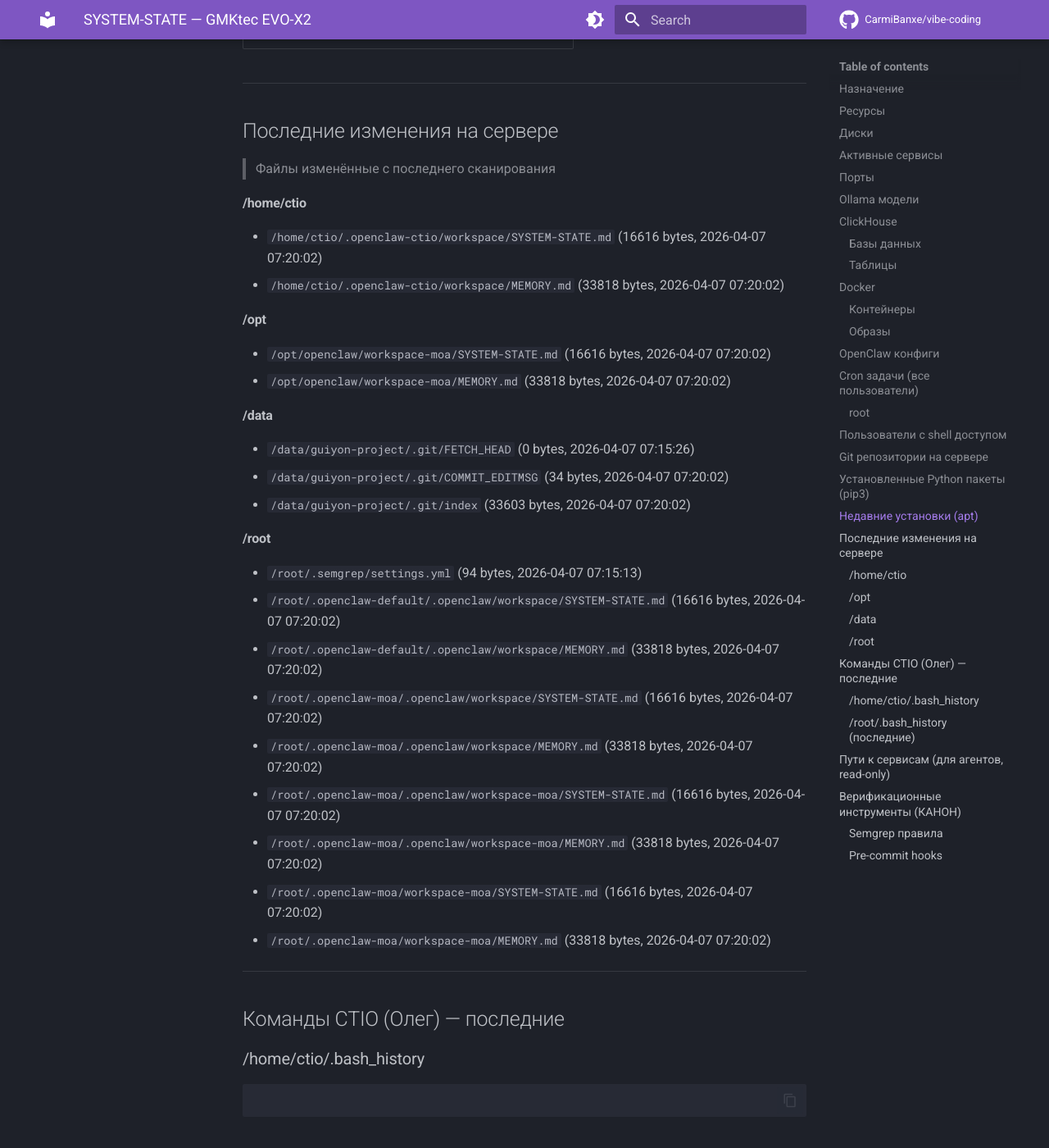
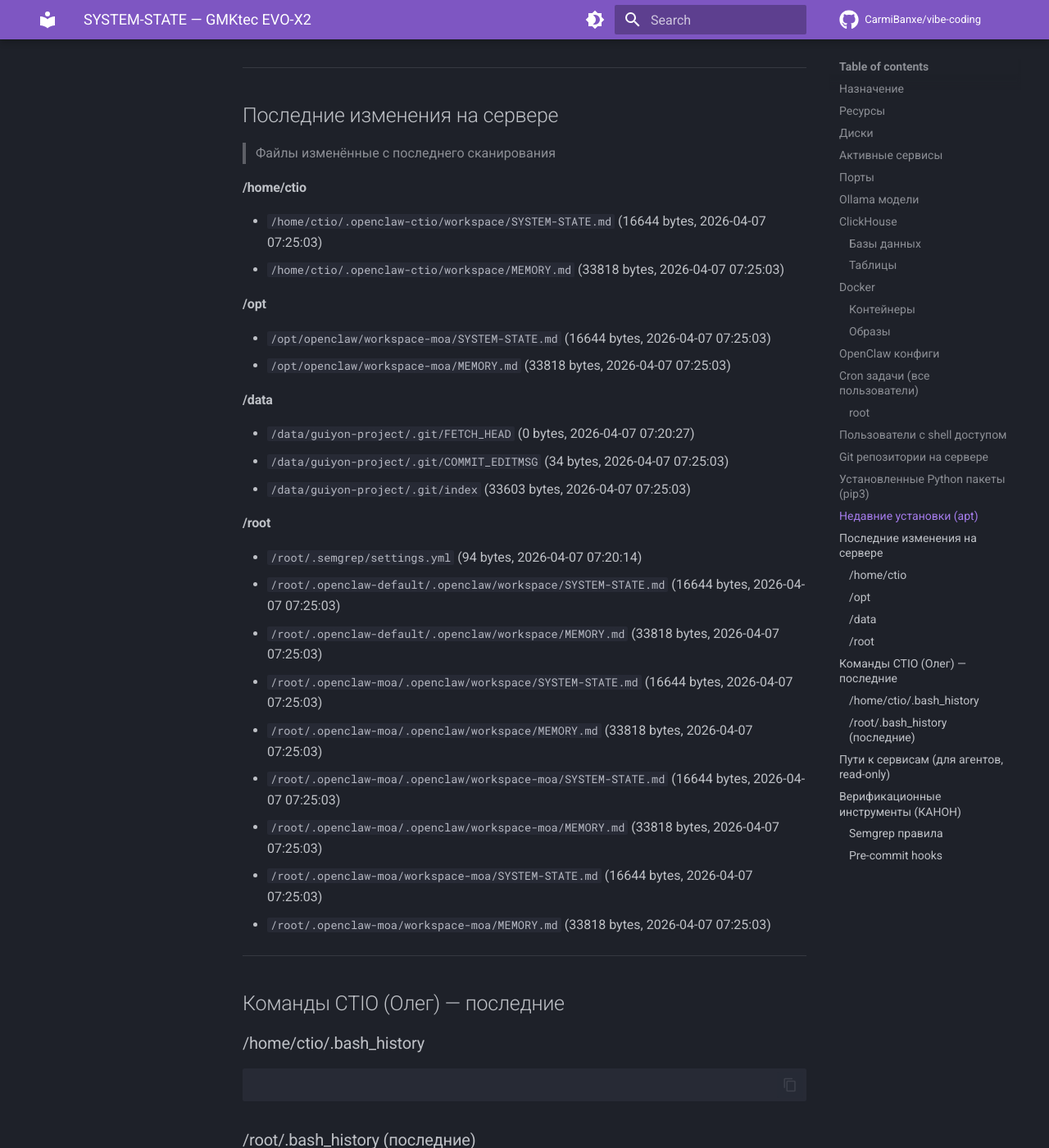
Before and after one commit to CarmiBanxe/vibe-coding, an MkDocs documentation site: the page built from docs/SYSTEM-STATE.md, in a window 1280 px wide and 1400 px high, scrolled down 13841 px. Shown: the whole window at 82% size. Built offline with MkDocs 1.6.1 and Material for MkDocs 9.7.7, drawn with Linux system fonts in a browser that asks for light colours; comment, search, counter and statistics services are not loaded; some of the changed text lies outside the part shown.

Commit message:
auto: SYSTEM-STATE v2 update (2026-04-07 07:25 CEST)

```diff
--- a/docs/SYSTEM-STATE.md
+++ b/docs/SYSTEM-STATE.md
@@ -1,6 +1,6 @@
 # SYSTEM-STATE — GMKtec EVO-X2
 > Автоматически обновляется каждые 5 минут
-> Последнее сканирование: 2026-04-07 07:20 CEST
+> Последнее сканирование: 2026-04-07 07:25 CEST
 > Источник: ctio-watcher.sh v2 (cron)
 
 ## Назначение
@@ -235,7 +234,7 @@
 | kyb-app | ghcr.io/ballerine-io/kyb-app:dev | Up 4 days | 0.0.0.0:5201->80/tcp, [::]:5201->80/tcp |
 | workflows-dashboard | ghcr.io/ballerine-io/workflows-dashboard:dev | Up 4 days | 0.0.0.0:5200->80/tcp, [::]:5200->80/tcp |
 | backoffice | ghcr.io/ballerine-io/backoffice:dev | Up 4 days | 0.0.0.0:5137->80/tcp, [::]:5137->80/tcp |
-| workflow-service | ghcr.io/ballerine-io/workflows-service:dev | Up 13 seconds | 0.0.0.0:3000->3000/tcp, [::]:3000->3000/tcp |
+| workflow-service | ghcr.io/ballerine-io/workflows-service:dev | Up 5 seconds | 0.0.0.0:3000->3000/tcp, [::]:3000->3000/tcp |
 | jube.webapi | jube.app | Up 5 days (healthy) | 127.0.0.1:5001->5001/tcp |
 | jube.jobs | jube.app | Up 4 days (healthy) | 5001/tcp |
 | postgres | postgres:17 | Up 9 hours | 0.0.0.0:5432->5432/tcp, [::]:5432->5432/tcp, 127.0.0.1:15432->5432/tcp |
@@ -250,8 +249,8 @@
 | marble-src-marble-frontend:latest | 757MB |
 | marble-src-marble-backend:latest | 255MB |
 | andreysenov/firebase-tools:latest | 1.47GB |
+| <none>:<none> | 646MB |
 | jube.app:latest | 646MB |
-| <none>:<none> | 646MB |
 | mongo:8 | 950MB |
 | postgis/postgis:17-3.5 | 637MB |
 | postgres:17 | 453MB |
@@ -380,28 +379,28 @@
 
 
 #### /home/ctio
-- `/home/ctio/.openclaw-ctio/workspace/SYSTEM-STATE.md` (16616 bytes, 2026-04-07 07:20:02)
-- `/home/ctio/.openclaw-ctio/workspace/MEMORY.md` (33818 bytes, 2026-04-07 07:20:02)
+- `/home/ctio/.openclaw-ctio/workspace/SYSTEM-STATE.md` (16644 bytes, 2026-04-07 07:25:03)
+- `/home/ctio/.openclaw-ctio/workspace/MEMORY.md` (33818 bytes, 2026-04-07 07:25:03)
 
 #### /opt
-- `/opt/openclaw/workspace-moa/SYSTEM-STATE.md` (16616 bytes, 2026-04-07 07:20:02)
-- `/opt/openclaw/workspace-moa/MEMORY.md` (33818 bytes, 2026-04-07 07:20:02)
+- `/opt/openclaw/workspace-moa/SYSTEM-STATE.md` (16644 bytes, 2026-04-07 07:25:03)
+- `/opt/openclaw/workspace-moa/MEMORY.md` (33818 bytes, 2026-04-07 07:25:03)
 
 #### /data
-- `/data/guiyon-project/.git/FETCH_HEAD` (0 bytes, 2026-04-07 07:15:26)
-- `/data/guiyon-project/.git/COMMIT_EDITMSG` (34 bytes, 2026-04-07 07:20:02)
-- `/data/guiyon-project/.git/index` (33603 bytes, 2026-04-07 07:20:02)
+- `/data/guiyon-project/.git/FETCH_HEAD` (0 bytes, 2026-04-07 07:20:27)
+- `/data/guiyon-project/.git/COMMIT_EDITMSG` (34 bytes, 2026-04-07 07:25:03)
+- `/data/guiyon-project/.git/index` (33603 bytes, 2026-04-07 07:25:03)
 
 #### /root
-- `/root/.semgrep/settings.yml` (94 bytes, 2026-04-07 07:15:13)
-- `/root/.openclaw-default/.openclaw/workspace/SYSTEM-STATE.md` (16616 bytes, 2026-04-07 07:20:02)
-- `/root/.openclaw-default/.openclaw/workspace/MEMORY.md` (33818 bytes, 2026-04-07 07:20:02)
-- `/root/.openclaw-moa/.openclaw/workspace/SYSTEM-STATE.md` (16616 bytes, 2026-04-07 07:20:02)
-- `/root/.openclaw-moa/.openclaw/workspace/MEMORY.md` (33818 bytes, 2026-04-07 07:20:02)
-- `/root/.openclaw-moa/.openclaw/workspace-moa/SYSTEM-STATE.md` (16616 bytes, 2026-04-07 07:20:02)
-- `/root/.openclaw-moa/.openclaw/workspace-moa/MEMORY.md` (33818 bytes, 2026-04-07 07:20:02)
-- `/root/.openclaw-moa/workspace-moa/SYSTEM-STATE.md` (16616 bytes, 2026-04-07 07:20:02)
-- `/root/.openclaw-moa/workspace-moa/MEMORY.md` (33818 bytes, 2026-04-07 07:20:02)
+- `/root/.semgrep/settings.yml` (94 bytes, 2026-04-07 07:20:14)
+- `/root/.openclaw-default/.openclaw/workspace/SYSTEM-STATE.md` (16644 bytes, 2026-04-07 07:25:03)
+- `/root/.openclaw-default/.openclaw/workspace/MEMORY.md` (33818 bytes, 2026-04-07 07:25:03)
+- `/root/.openclaw-moa/.openclaw/workspace/SYSTEM-STATE.md` (16644 bytes, 2026-04-07 07:25:03)
+- `/root/.openclaw-moa/.openclaw/workspace/MEMORY.md` (33818 bytes, 2026-04-07 07:25:03)
+- `/root/.openclaw-moa/.openclaw/workspace-moa/SYSTEM-STATE.md` (16644 bytes, 2026-04-07 07:25:03)
+- `/root/.openclaw-moa/.openclaw/workspace-moa/MEMORY.md` (33818 bytes, 2026-04-07 07:25:03)
+- `/root/.openclaw-moa/workspace-moa/SYSTEM-STATE.md` (16644 bytes, 2026-04-07 07:25:03)
+- `/root/.openclaw-moa/workspace-moa/MEMORY.md` (33818 bytes, 2026-04-07 07:25:03)
 
 ---
 
```
Also changed, not shown: other parts of docs/SYSTEM-STATE.md (+2 -3 lines).
